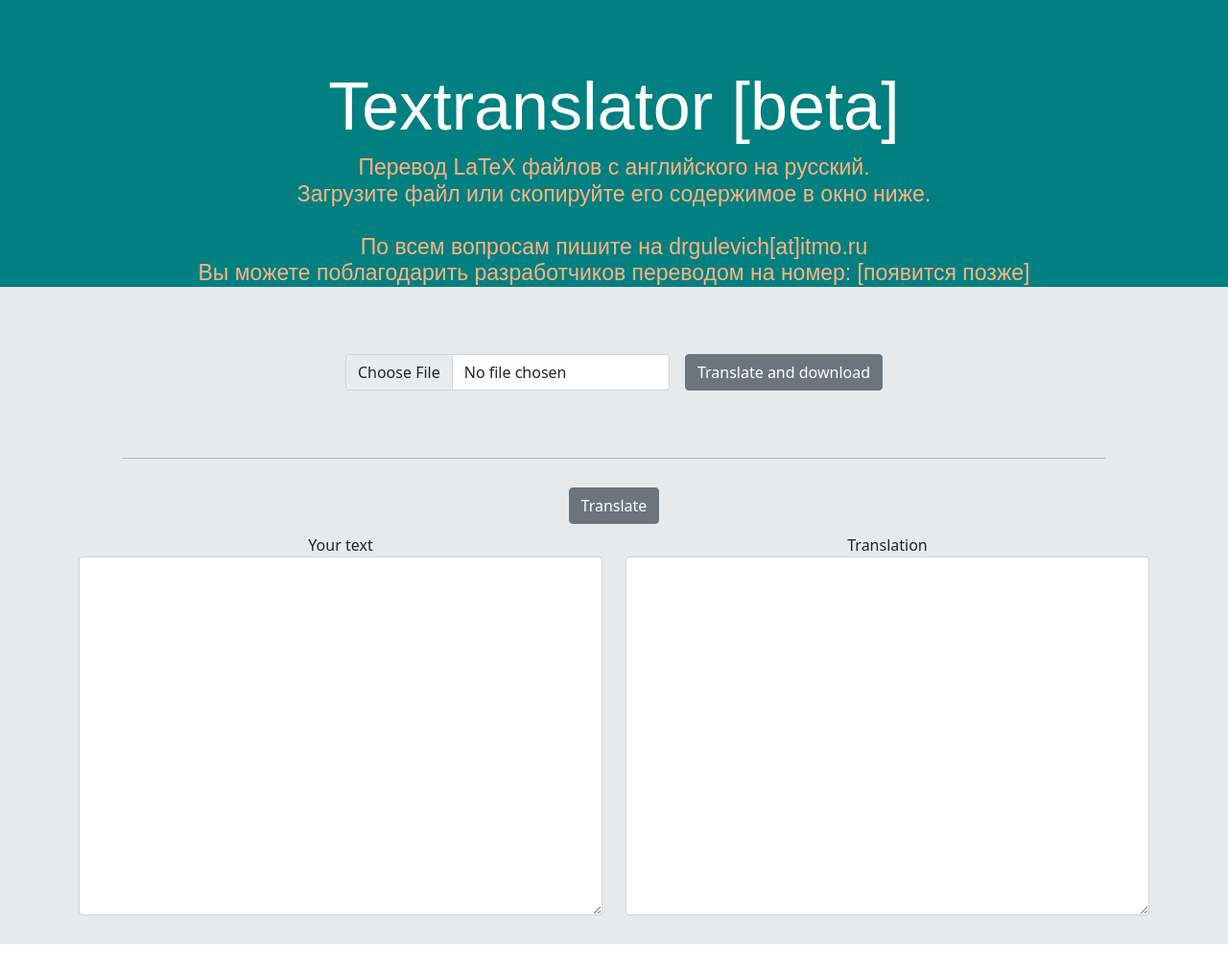
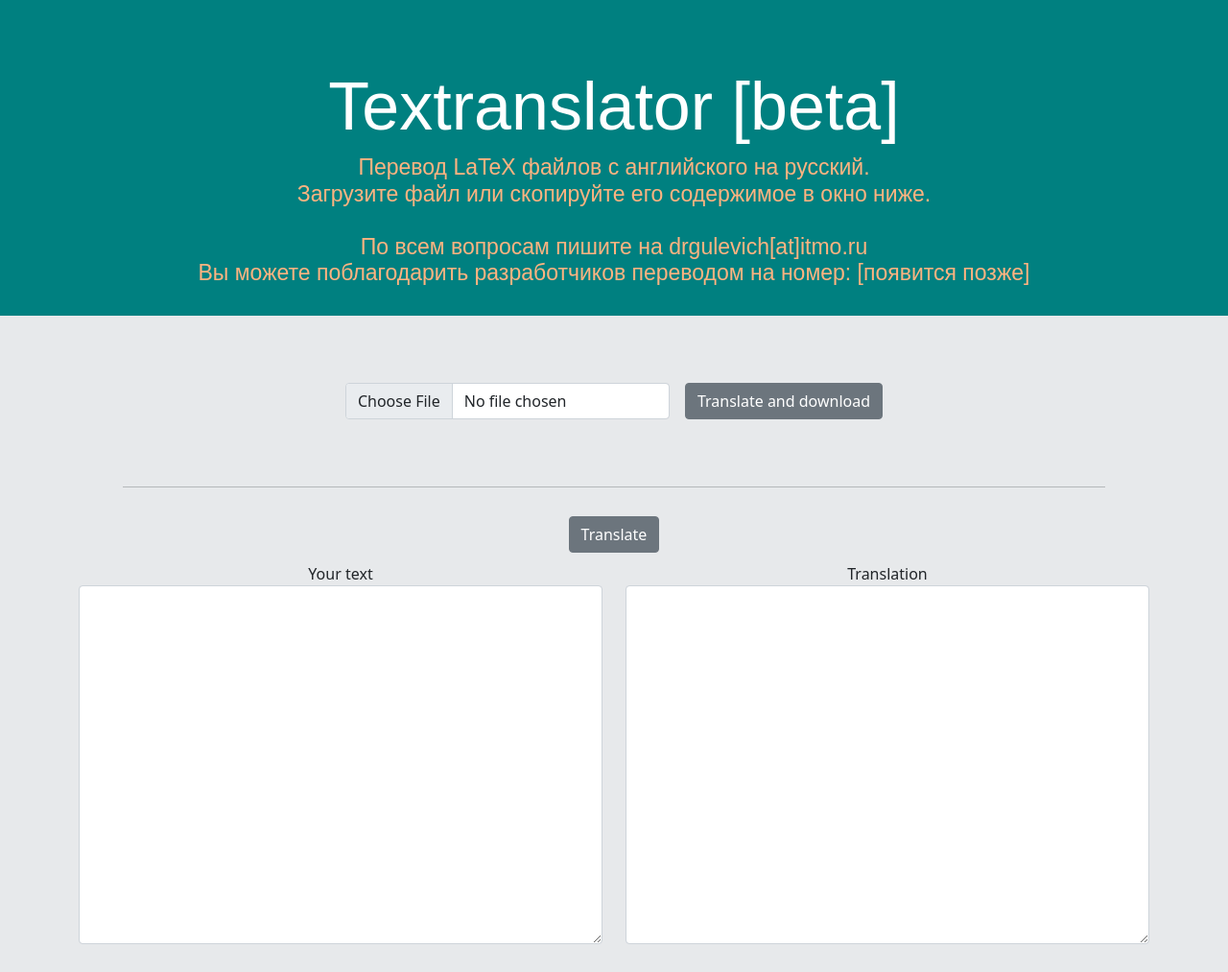
Before and after one commit to valkozin/latextranslate, a Django app: page /main_app/ in a window 1280 px wide. Shown: the part 71-1084 px from the top of the page at 96% size. Run offline with Django 4.2, Linux system fonts and the light colour scheme; some libraries are stand-ins or nearby versions.

Commit message:
text update

```diff
--- a/templates/main_app/index.html
+++ b/templates/main_app/index.html
@@ -53,7 +53,7 @@
 <div style="padding-left:30px; padding-top:70px;">
 </div>
 
-<div style="background-color:#008080; height:300px; text-align: center;padding: 70px 10px;width: 100%;">
+<div style="background-color:#008080; height:330px; text-align: center;padding: 70px 10px;width: 100%;">
   <h1 style="font-family: 'Source Sans Pro', sans-serif;font-size: 70px;color: #fff;">Textranslator [beta]</h1>
   <h3 style="font-family: 'Source Sans Pro', sans-serif;font-size: 23px;color: #ffb380;">
       Перевод LaTeX файлов с английского на русский.<br>
```
